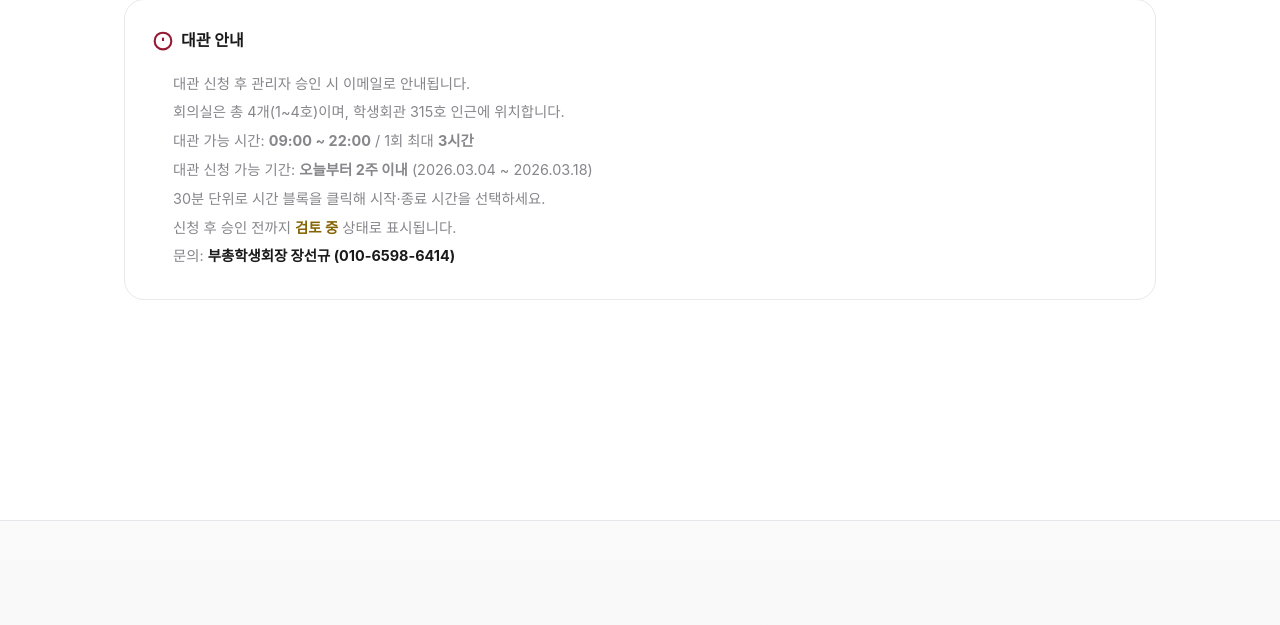
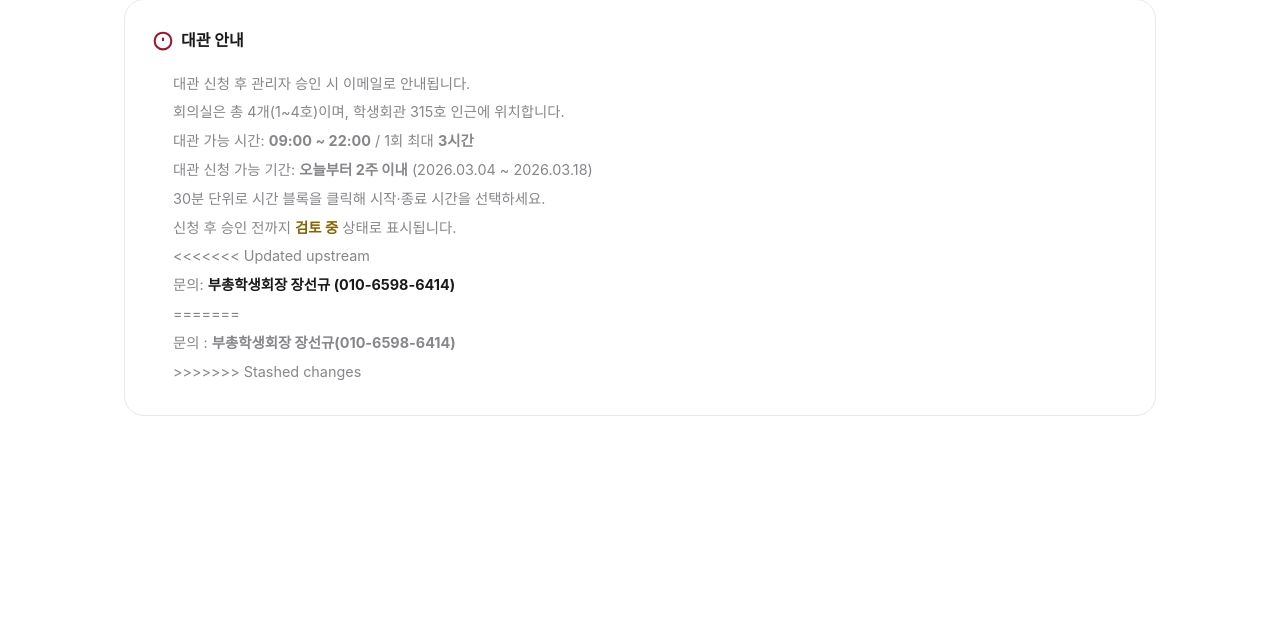
Before and after one commit to SeonGyuJang/38th_website, a Flask app: page /meeting-room in a window 1280 px wide. Shown: the part 1238-1863 px from the top of the page. Run offline with Flask 3, Linux system fonts and the light colour scheme; data that the repository does not hold is empty; parts of the project's set-up code (start-up, migrations or seed data) failed here and were passed over; some web fonts are replaced.

Commit message:
Update meeting_room.html

```diff
--- a/templates/meeting_room.html
+++ b/templates/meeting_room.html
@@ -369,7 +369,11 @@
             <li>대관 신청 가능 기간: <strong>오늘부터 2주 이내</strong> ({{ today.strftime('%Y.%m.%d') }} ~ {{ max_date.strftime('%Y.%m.%d') }})</li>
             <li>30분 단위로 시간 블록을 클릭해 시작·종료 시간을 선택하세요.</li>
             <li>신청 후 승인 전까지 <span style="color:#856404;font-weight:700;">검토 중</span> 상태로 표시됩니다.</li>
+<<<<<<< Updated upstream
             <li>문의: <strong style="color:#1a1a1a;">부총학생회장 장선규 (010-6598-6414)</strong></li>
+=======
+            <li>문의 : <a href="mailto:dsng3419@korea.ac.kr" style="color:var(--dark);font-weight:700;">부총학생회장 장선규(010-6598-6414)</a></li>
+>>>>>>> Stashed changes
         </ul>
     </div>
 </div>
```
